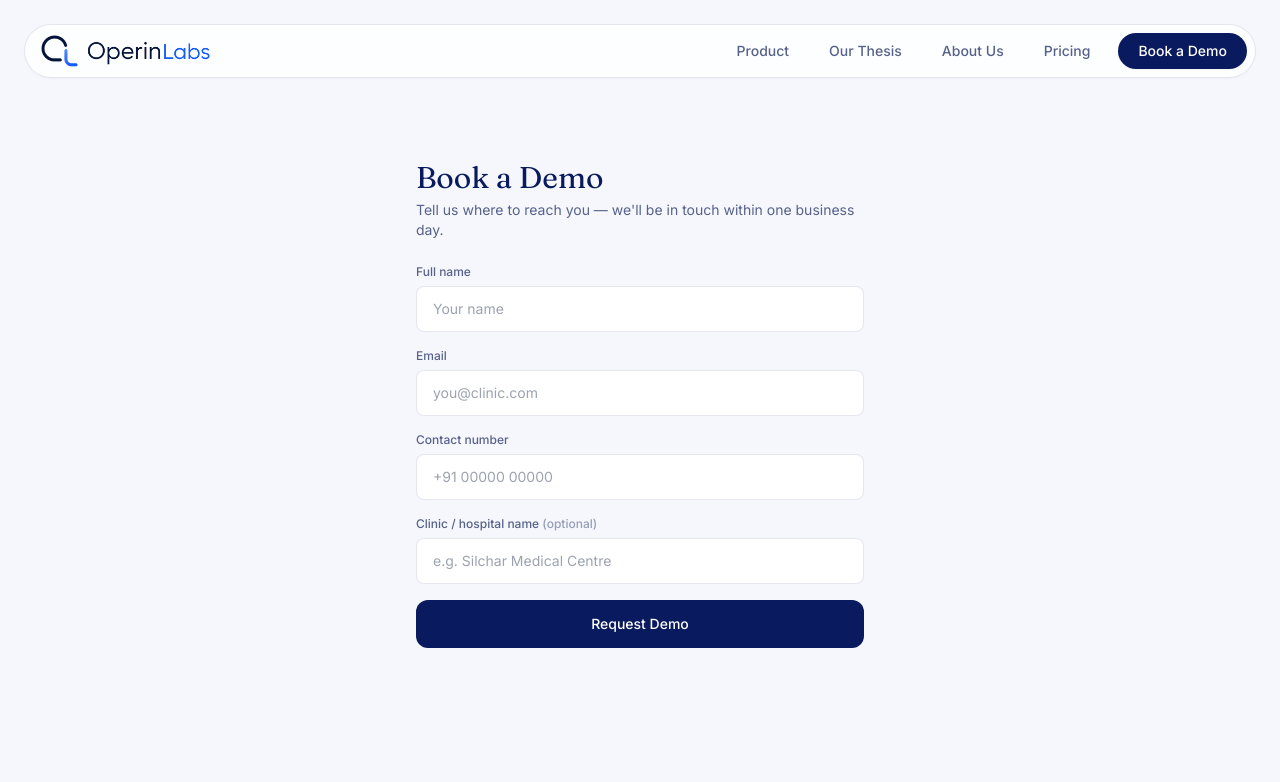
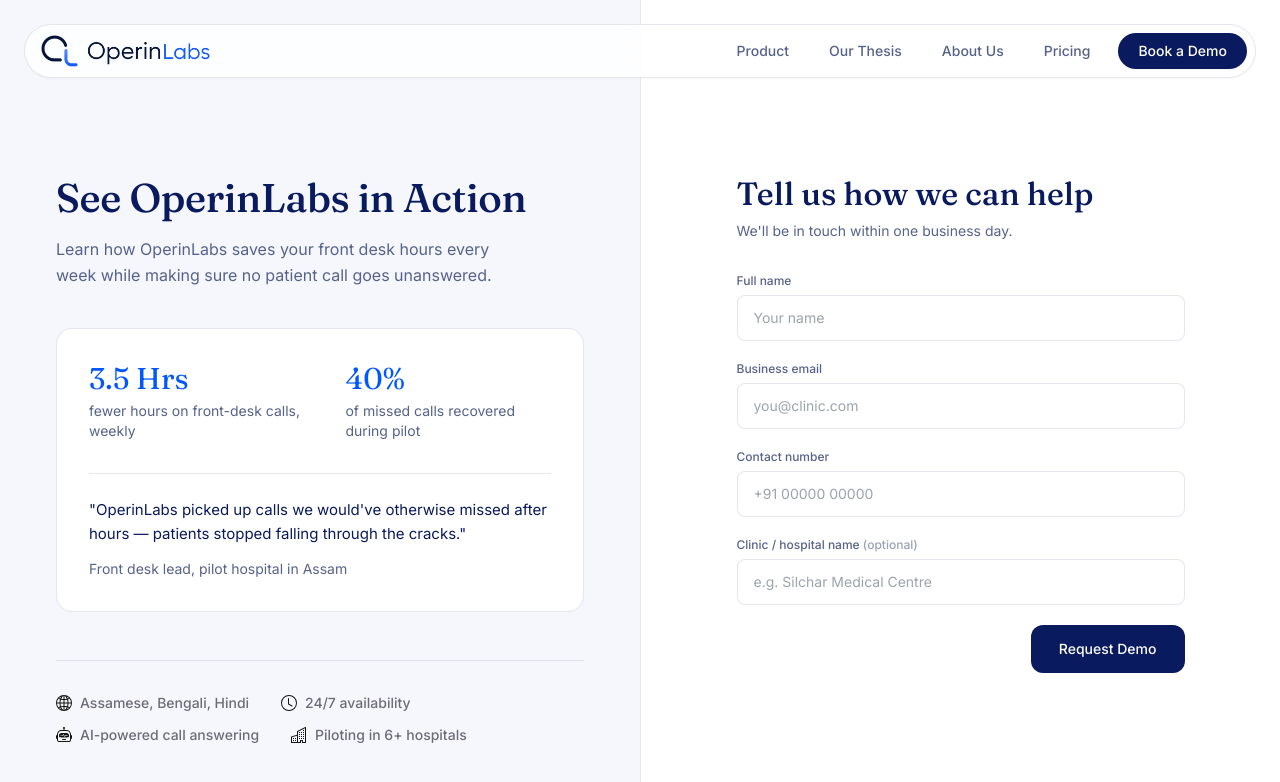
Before and after one commit to OperinLabs/OperinLabs-Landing-Page, a React (Vite) app: page /book-a-demo in a window 1280 px wide. Shown: the top 782 px of the page. Built offline with nearby package versions, Linux system fonts and the light colour scheme.

Commit message:
Update BookDemo.tsx

```diff
--- a/src/pages/BookDemo.tsx
+++ b/src/pages/BookDemo.tsx
@@ -1,5 +1,7 @@
 import { useState } from "react";
 import { motion } from "framer-motion";
+import { BsCheck2 } from "react-icons/bs";
+import TrustIndicators from "../components/TrustIndicators";
 
 interface FormState {
   name: string;
@@ -16,9 +18,9 @@
 };
 
 // ---------------------------------------------------------------------------
-// SUBMISSION ENDPOINT — see the original BookDemoModal.tsx notes:
-// this posts nowhere yet. Point FORM_ENDPOINT at Formspree, Netlify Forms,
-// or your own API route to start receiving real submissions.
+// SUBMISSION ENDPOINT — this posts nowhere yet. Point FORM_ENDPOINT at
+// Formspree, Netlify Forms, or your own API route to start receiving
+// real submissions.
 // ---------------------------------------------------------------------------
 const FORM_ENDPOINT = "https://formspree.io/f/YOUR_FORM_ID";
 
@@ -68,18 +70,67 @@
   }
 
   return (
-    <section className="bg-bg px-6 pb-24 pt-36 sm:pt-40">
+    <div className="grid min-h-screen lg:grid-cols-2">
+      {/* Left half: off-white, Sully-style content */}
+      <div className="bg-bg px-6 pb-16 pt-36 sm:px-14 sm:pt-40 lg:pt-44">
+        <div className="mx-auto max-w-xl">
+          <h1 className="font-editorial font-medium text-ink text-[32px] sm:text-[40px] leading-[1.1] tracking-[-0.01em]">
+            See OperinLabs in Action
+          </h1>
+          <p className="mt-4 max-w-[46ch] text-base leading-relaxed text-ink-soft">
+            Learn how OperinLabs saves your front desk hours every week
+            while making sure no patient call goes unanswered.
+          </p>
+
+          <div className="mt-10 rounded-2xl border border-line bg-white p-8">
+            <div className="flex gap-10">
+              <div>
+                <p className="font-editorial text-3xl text-accent">3.5 Hrs</p>
+                <p className="mt-1 text-sm text-ink-soft">
+                  fewer hours on front-desk calls, weekly
+                </p>
+              </div>
+              <div>
+                <p className="font-editorial text-3xl text-accent">40%</p>
+                <p className="mt-1 text-sm text-ink-soft">
+                  of missed calls recovered during pilot
+                </p>
+              </div>
+            </div>
+
+            <div className="mt-8 border-t border-line pt-6">
+              <p className="text-[15px] leading-relaxed text-ink">
+                "OperinLabs picked up calls we would've otherwise missed
+                after hours — patients stopped falling through the cracks."
+              </p>
+              <p className="mt-3 text-sm text-ink-soft">
+                Front desk lead, pilot hospital in Assam
+              </p>
+            </div>
+          </div>
+
+          <div className="mt-12 border-t border-line pt-8">
+            <TrustIndicators />
+          </div>
+        </div>
+      </div>
+
+      {/* Right half: white, form */}
+      <div className="border-t border-line bg-white px-6 pb-16 pt-16 sm:px-14 sm:pt-24 lg:border-l lg:border-t-0 lg:pt-44">
         <div className="mx-auto max-w-md">
           {status === "success" ? (
             <motion.div
               initial={{ opacity: 0, y: 12 }}
               animate={{ opacity: 1, y: 0 }}
               transition={{ duration: 0.4, ease: "easeOut" }}
-            className="py-6 text-center"
+              className="py-6"
             >
-            <h1 className="font-editorial text-3xl text-ink mb-3">
+              <div className="mb-4 flex h-12 w-12 items-center justify-center rounded-full bg-accent-soft text-accent">
+                <BsCheck2 className="text-xl" aria-hidden="true" />
+              </div>
+              <h2 className="font-editorial text-2xl text-ink mb-3">
                 You're on the list.
-            </h1>
+              </h2>
               <p className="text-ink-soft text-sm leading-relaxed">
                 Thanks, {form.name.split(" ")[0]} — we'll reach out at{" "}
                 {form.email} within one business day to set up your demo.
@@ -91,15 +142,14 @@
               animate={{ opacity: 1, y: 0 }}
               transition={{ duration: 0.4, ease: "easeOut" }}
             >
-            <h1 className="font-editorial text-3xl text-ink mb-1">
-              Book a Demo
-            </h1>
-            <p className="text-ink-soft text-sm mb-6">
-              Tell us where to reach you — we'll be in touch within one
-              business day.
+              <h2 className="font-editorial font-medium text-ink text-[28px] sm:text-[32px] leading-[1.15]">
+                Tell us how we can help
+              </h2>
+              <p className="text-ink-soft text-sm mt-2 mb-8">
+                We'll be in touch within one business day.
               </p>
 
-            <form onSubmit={handleSubmit} noValidate className="space-y-4">
+              <form onSubmit={handleSubmit} noValidate className="space-y-5">
                 <div>
                   <label
                     htmlFor="name"
@@ -126,7 +176,7 @@
                     htmlFor="email"
                     className="block text-xs font-medium text-ink-soft mb-1.5"
                   >
-                  Email
+                    Business email
                   </label>
                   <input
                     id="email"
@@ -188,19 +238,22 @@
                   </p>
                 )}
 
+                <div className="flex justify-end">
                   <motion.button
                     whileHover={{ scale: 0.98 }}
                     whileTap={{ scale: 0.96 }}
                     type="submit"
                     disabled={status === "submitting"}
-                className="w-full rounded-xl bg-ink px-6 py-3.5 text-white text-sm font-medium transition-colors duration-200 hover:bg-accent disabled:opacity-60"
+                    className="rounded-xl bg-ink px-7 py-3.5 text-white text-sm font-medium transition-colors duration-200 hover:bg-accent disabled:opacity-60"
                   >
                     {status === "submitting" ? "Submitting..." : "Request Demo"}
                   </motion.button>
+                </div>
               </form>
             </motion.div>
           )}
         </div>
-    </section>
+      </div>
+    </div>
   );
 }
```
Lines whose indentation alone changed are shown as unchanged.
